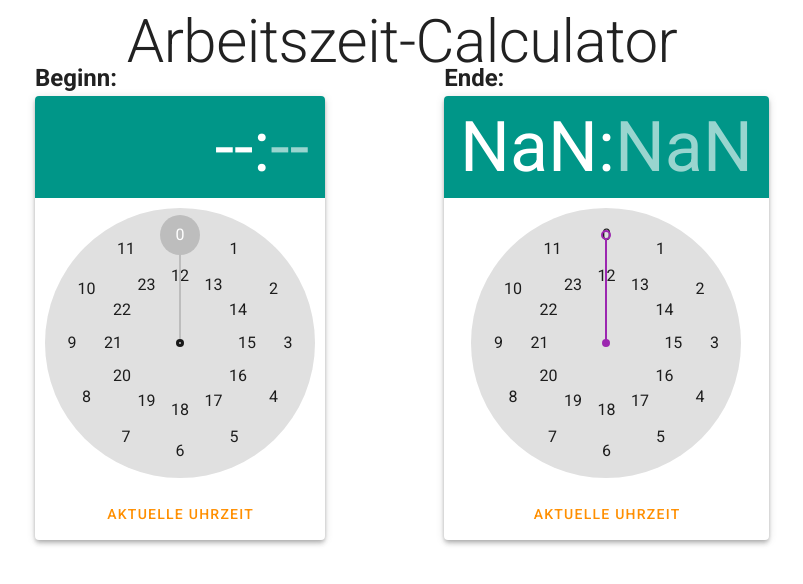
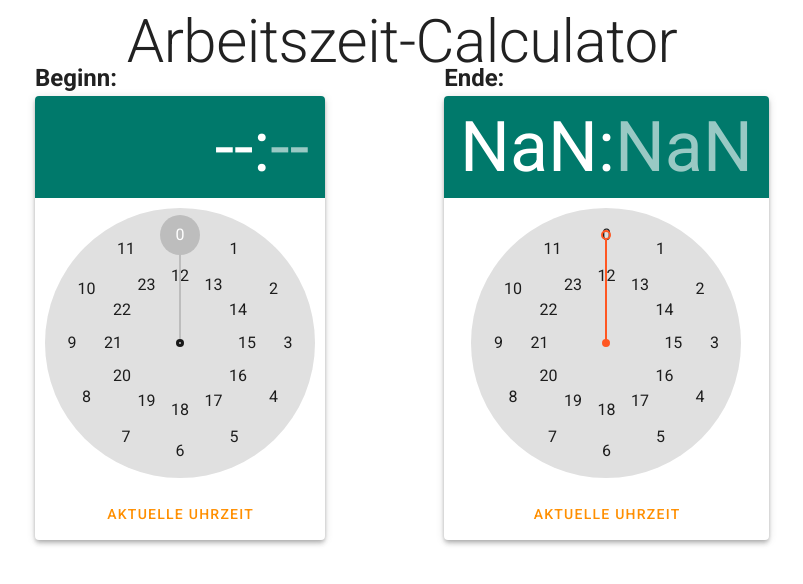
Before and after one commit to FlouksBerlin/ArbeitszeitCalculator, a Vue app: page / in a window 1280 px wide. Shown: the top 584 px of the page, without its empty margins (238-1041 px from the left). Built offline with nearby package versions, Linux system fonts and the light colour scheme.

Commit message:
color adjusted

```diff
--- a/src/plugins/vuetify.js
+++ b/src/plugins/vuetify.js
@@ -14,9 +14,9 @@ export default new Vuetify({
   theme: {
     themes: {
       light: {
-        primary: colors.teal,
+        primary: colors.teal.darken2,
         secondary: colors.amber.darken3,
-        accent: colors.purple,
+        accent: colors.deepOrange,
         error: colors.red.darken2
       },
       dark: false
```
